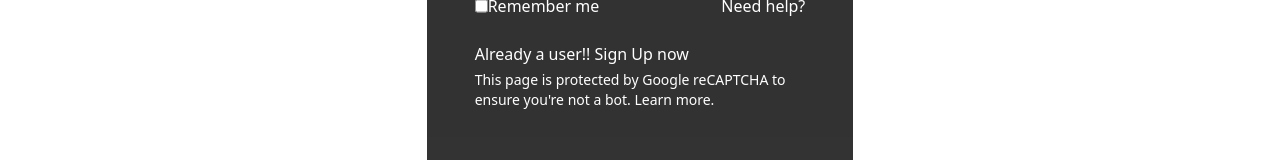
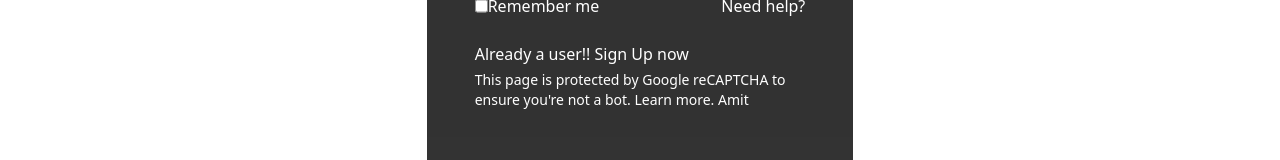
Before and after one commit to amitlvs/netflix, a React (Create React App) app: page / in a window 1280 px wide. Shown: the part 626-786 px from the top of the page. Built offline with nearby package versions, Linux system fonts and the light colour scheme.

Commit message:
Commit5: Profile Updated

```diff
--- a/src/components/login.jsx
+++ b/src/components/login.jsx
@@ -57,7 +57,7 @@ export function Login() {
 
           <p className="text-sm my-1">
             This page is protected by Google reCAPTCHA to ensure you're not a
-            bot. Learn more.
+            bot. Learn more. Amit
           </p>
         </div>
       </div>
```
